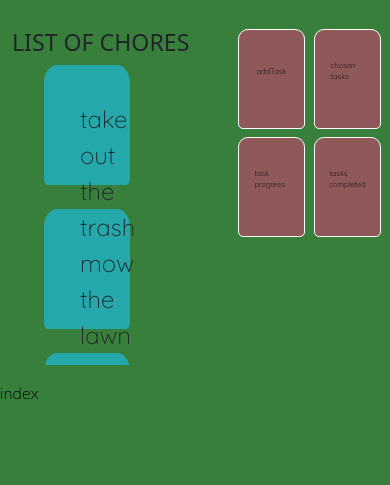
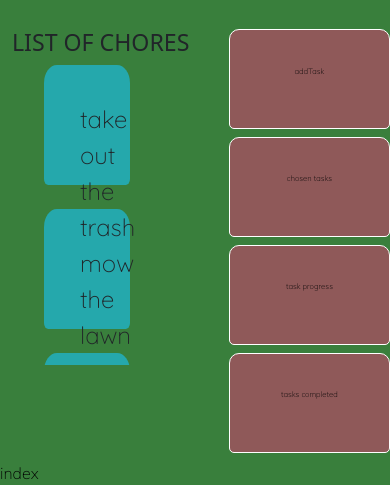
Before and after one commit to samekh-resh/samekh-resh.github.io, a plain HTML site: page chorePage.html in a window 390 px wide. Shown: the part 439-924 px from the top of the page. Before the commit the page ends 844 px from the top, so only its background shows below. Drawn offline with nearby package versions, Linux system fonts and the light colour scheme; a web font is replaced by a local one.

Commit message:
bootstrap changes to the task buttons

```diff
--- a/chorePage.html
+++ b/chorePage.html
@@ -42,22 +42,22 @@
 
                 <div class="col">
                     <div class="row d-flex justify-content-evenly">
-                        <section class="col-5 choreButton">
+                        <section class="col-sm-12 col-md-5 choreButton">
                             <!-- https://stackoverflow.com/questions/50746868/how-to-add-input-fields-on-button-click this link is needed as a reference -->
                             <a href="addChorePage.html"><p> addTask</p></a>
                         </section>
-                        <section class="col-5 choreButton">
+                        <section class="col-sm-12 col-md-5 choreButton">
                             <a href="yourChosenTasks.html">
                                 <p> chosen tasks</p>
                             </a>
                         </section>
-                        <section class="col-5 choreButton">
+                        <section class="col-sm-12 col-md-5 choreButton">
                             <a href="tasksProgress.html">
                                 <p> task progress</p>
                             </a>
                         </section>
 
-                        <section class="col-5 choreButton">
+                        <section class="col-sm-12 col-md-5 choreButton">
                             <a href="tasksCompletePage.html">
                                 <p> tasks completed</p>
                             </a>
```
Also changed, not shown: addChorePage.html (+4 -4 lines), css/style.css (+5 -2 lines), index.html (+2 -2 lines), tasksCompletePage.html (+4 -4 lines), tasksProgress.html (+4 -4 lines), yourChosenTasks.html (+4 -4 lines).
